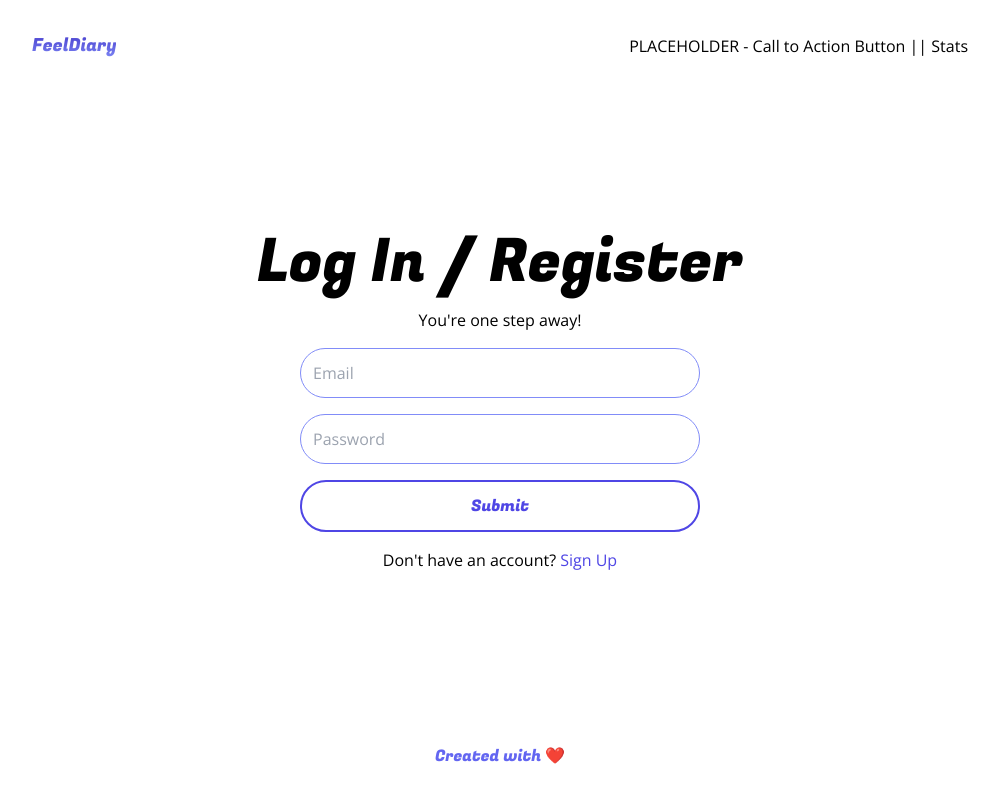
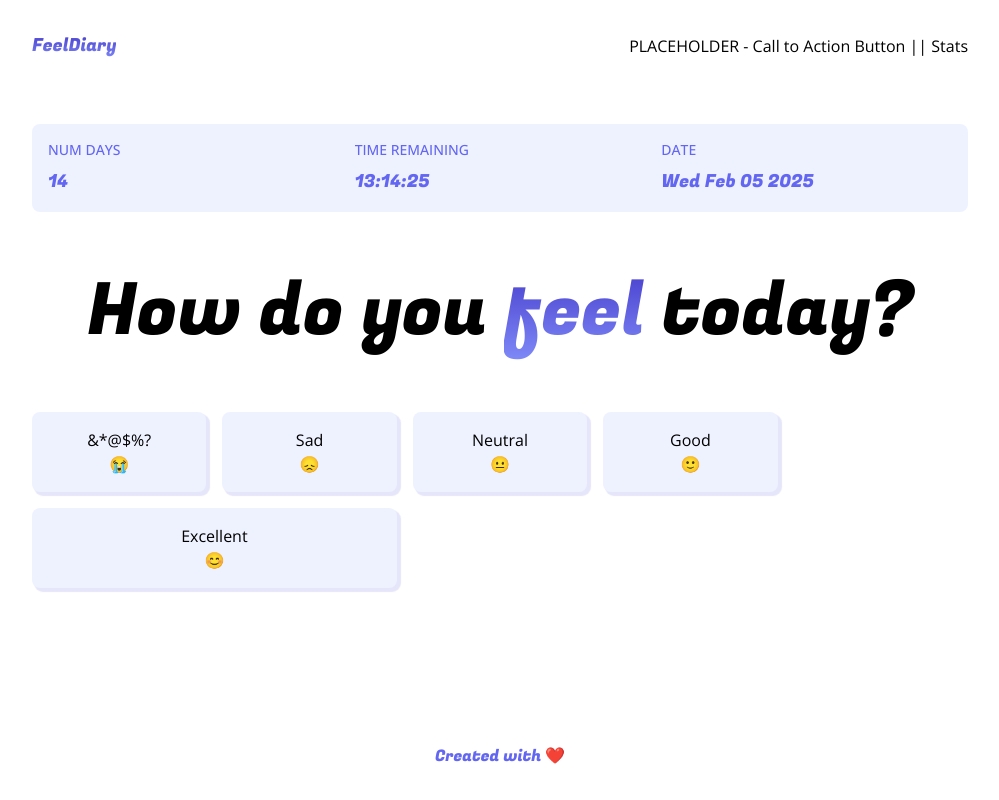
Before and after one commit to MehmetBerkayC/feel-diary, a Next.js app: page /dashboard in a window 1280 px wide. Shown: the whole page, without its empty margins (140-1139 px from the left). Built offline with nearby package versions, Linux system fonts and the light colour scheme.

Commit message:
Dashboard Page
Placeholder Data , Custom Styling
still on progress

```diff
--- a/app/dashboard/page.js
+++ b/app/dashboard/page.js
@@ -7,7 +7,7 @@
 };
 
 export default function DashboardPage() {
-	const isAuthenticated = false; // Dahsboard is only for authenticated users
+	const isAuthenticated = true; // Dahsboard is only for authenticated users
 
 	let children = <Login />;
 
--- a/app/globals.css
+++ b/app/globals.css
@@ -7,3 +7,12 @@
 	-webkit-background-clip: text;
 	-webkit-text-fill-color: transparent;
 }
+
+.purpleShadow {
+	box-shadow: 3px 3px 1px 1px lavender;
+}
+
+.purpleShadow:hover {
+	transform: translate(3px, 3px);
+	box-shadow: 0px 0px 1px 1px lavender;
+}
--- a/components/Dashboard.js
+++ b/components/Dashboard.js
@@ -1,5 +1,74 @@
+import { Fugaz_One } from "next/font/google";
 import React from "react";
 
+const fugaz = Fugaz_One({ subsets: ["latin"], weight: ["400"] });
+
 export default function Dashboard() {
-	return <div>Dashboard</div>;
+	// 1.13 m
+	const statuses = {
+		num_days: 14,
+		time_remaining: "13:14:25",
+		date: new Date().toDateString(),
+	};
+
+	const moods = {
+		"&*@$%?": "😭",
+		Sad: "😞",
+		Neutral: "😐",
+		Good: "🙂",
+		Excellent: "😊",
+	};
+
+	return (
+		<>
+			<div className="flex flex-col flex-1 gap-8 sm:gap-12 md:gap-16">
+				<div className="grid grid-cols-3 bg-indigo-50 text-indigo-500 rounded-lg p-4 gap-4">
+					{Object.keys(statuses).map((status, statusIndex) => {
+						return (
+							<div
+								key={statusIndex}
+								className=" flex flex-col gap-1 sm:gap-2"
+							>
+								<p className="font-medium uppercase text-xs md:text-sm truncate">
+									{status.replace("_", " ")}
+								</p>
+								<p
+									className={
+										"text-base sm:text-lg truncate " +
+										fugaz.className
+									}
+								>
+									{statuses[status]}
+								</p>
+							</div>
+						);
+					})}
+				</div>
+				<h4
+					className={
+						"text-5xl sm:text-6xl md:text-7xl text-center " +
+						fugaz.className
+					}
+				>
+					How do you <span className="textGradient">feel</span> today?
+				</h4>
+				<div className="grid grid-cols-2 md:grid-cols-5 gap-4">
+					{Object.keys(moods).map((mood, moodIndex) => {
+						return (
+							<button
+								className={
+									"p-4 rounded-lg purpleShadow duration-200 bg-indigo-50 hover:bg-[lavender] " +
+									(moodIndex === 4 ? " col-span-2 " : "")
+								}
+								key={moodIndex}
+							>
+								<p>{mood}</p>
+								<p>{moods[mood]}</p>
+							</button>
+						);
+					})}
+				</div>
+			</div>
+		</>
+	);
 }
```
